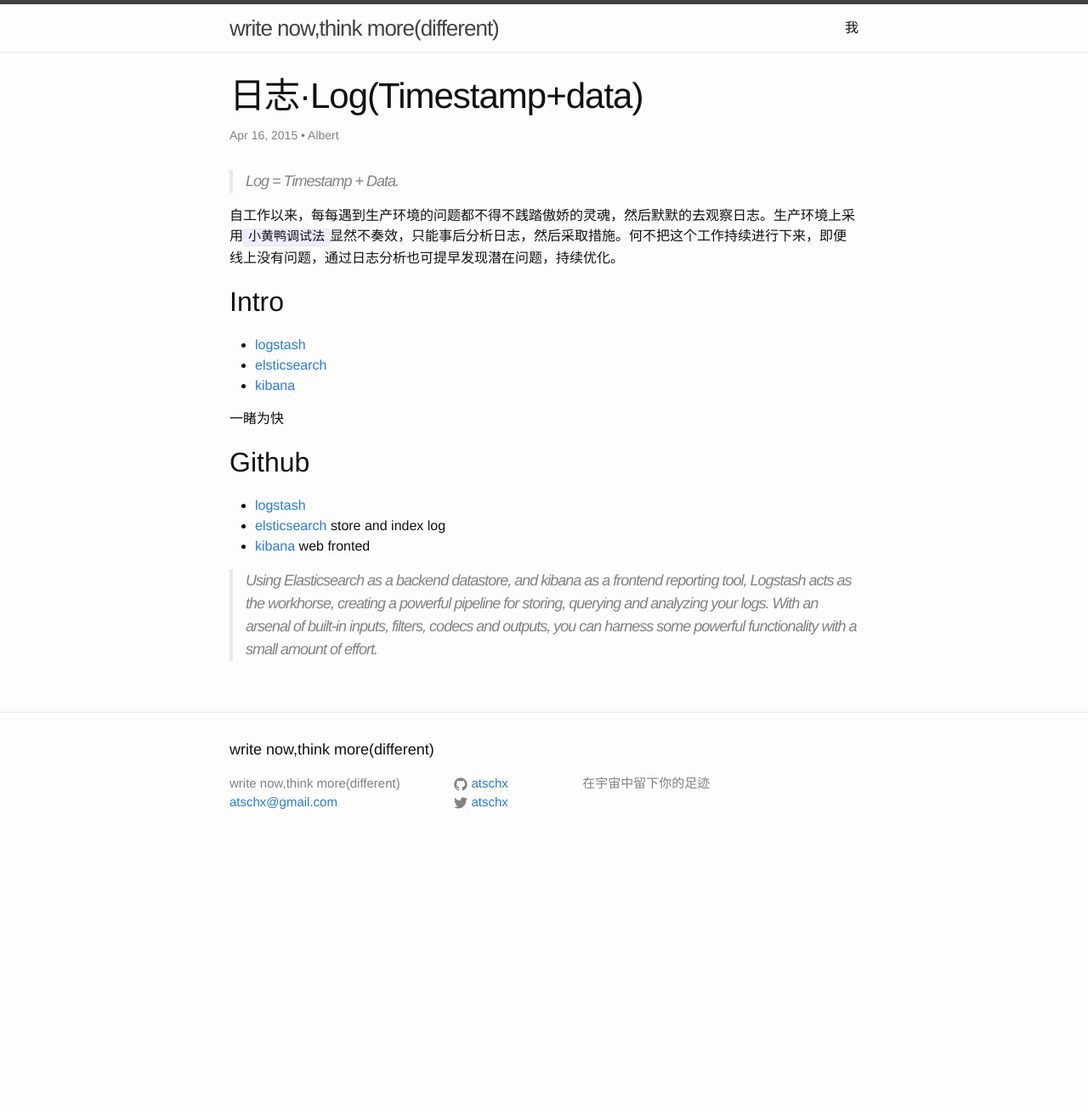
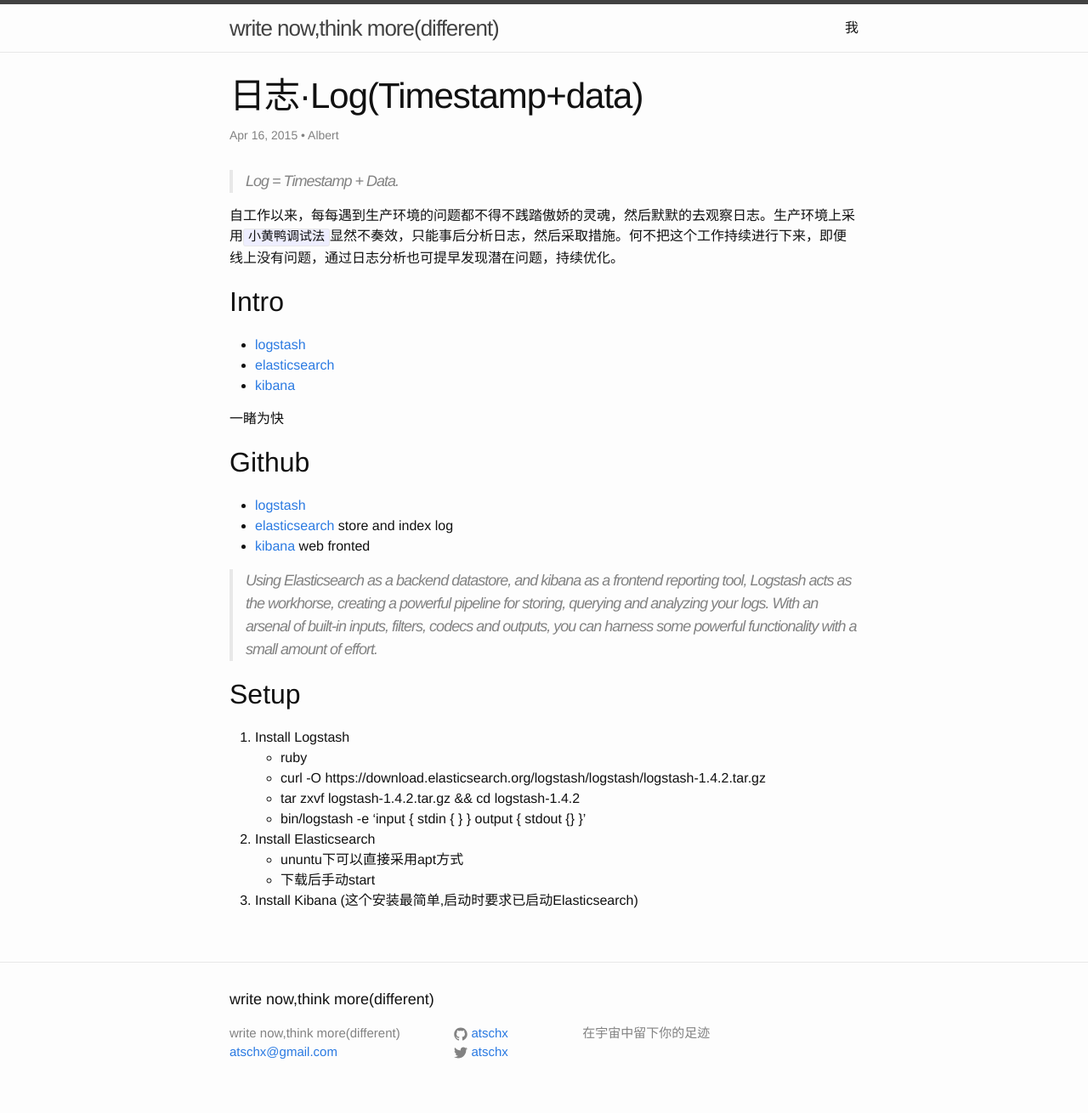
Before and after one commit to atschx/atschx.github.io, a Jekyll site: the page built from _posts/2015-04-16-logstash-elstic.md, in a window 1280 px wide. Shown: the whole page at 85% size. Built offline with Jekyll 4.4.1, drawn with Linux system fonts in a browser that asks for light colours; comment, search, counter and statistics services are not loaded; before the commit the page ends 1016 px from its top, so only the background shows below that.

Commit message:
install logstasch

```diff
--- a/_posts/2015-04-16-logstash-elstic.md
+++ b/_posts/2015-04-16-logstash-elstic.md
@@ -14,7 +14,7 @@ Intro
 -----
 
 * [logstash](http://logstash.net)
-* [elsticsearch](https://www.elastic.co/products/elasticsearch)
+* [elasticsearch](https://www.elastic.co/products/elasticsearch)
 * [kibana](https://www.elastic.co/products/kibana)
 
 一睹为快
@@ -22,7 +22,20 @@ Intro
 Github
 ------
 * [logstash](https://github.com/elastic/logstash)
-* [elsticsearch](https://github.com/elastic/elasticsearch) store and index log
+* [elasticsearch](https://github.com/elastic/elasticsearch) store and index log
 * [kibana](https://github.com/elastic/kibana) web fronted
 
 > Using Elasticsearch as a backend datastore, and kibana as a frontend reporting tool, Logstash acts as the workhorse, creating a powerful pipeline for storing, querying and analyzing your logs. With an arsenal of built-in inputs, filters, codecs and outputs, you can harness some powerful functionality with a small amount of effort.
+
+Setup
+-----
+
+1. Install Logstash
+	* ruby
+	* curl -O https://download.elasticsearch.org/logstash/logstash/logstash-1.4.2.tar.gz
+	* tar zxvf logstash-1.4.2.tar.gz && cd logstash-1.4.2
+	* bin/logstash -e 'input { stdin { } } output { stdout {} }'
+2. Install Elasticsearch
+	* ununtu下可以直接采用apt方式
+	* 下载后手动start
+3. Install Kibana (这个安装最简单,启动时要求已启动Elasticsearch)
```
